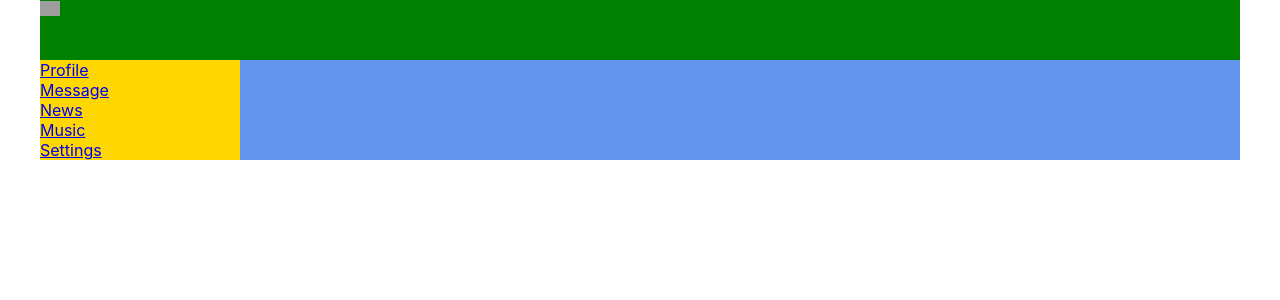
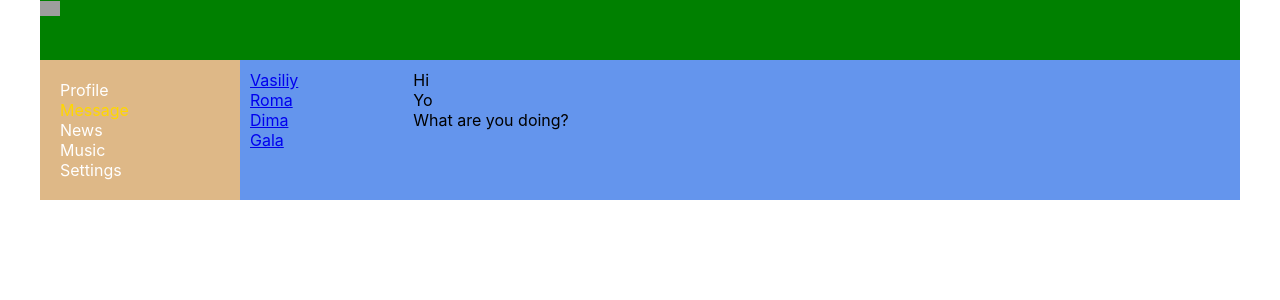
Before and after one commit to VasiliyOschepkov/react-test, a React (Create React App) app: page /dialogs in a window 1280 px wide. Shown: the top 300 px of the page. Built offline with nearby package versions, Linux system fonts and the light colour scheme; grey boxes are pictures that could not be loaded.

Commit message:
change components dialogs, profile, posts

```diff
--- a/src/App.js
+++ b/src/App.js
@@ -19,14 +19,12 @@ function App() {
                 <Navbar/>
                 <div className="content">
                     <Routes>
-                        <Route path="/dialog" element={<Dialogs/>}/>
+                        <Route path="/dialogs/*" element={<Dialogs/>}/>
                         <Route path='/profile' element={<Profile/>}/>
                         <Route path='/news' element={<News/>}/>
                         <Route path='/music' element={<Music/>}/>
                         <Route path='/settings' element={<Settings/>}/>
-
                     </Routes>
-
                 </div>
             </div>
       </BrowserRouter>
--- a/src/components/Dialogs/Dialogs.jsx
+++ b/src/components/Dialogs/Dialogs.jsx
@@ -1,10 +1,42 @@
 import React from 'react'
 import css from './Dialogs.module.css'
+import {NavLink} from "react-router-dom";
 
 const Dialogs = () => {
     return (
-        <div>
-            Dialogs
+        <div className={css.dialogs}>
+            <div className={css.dialogsItem}>
+                <DialogsItem id='1' name='Vasiliy'/>
+                <DialogsItem id='1' name='Roma'/>
+                <DialogsItem id='1' name='Dima'/>
+                <DialogsItem id='1' name='Gala'/>
+            </div>
+
+            <div className={css.messages}>
+                <Message value='Hi'/>
+                <Message value='Yo'/>
+                <Message value='What are you doing?'/>
+            </div>
+        </div>
+    );
+}
+
+const DialogsItem = (props) => {
+    let path = "/dialogs/" + props.id
+
+    return (
+        <div className={css.dialog + ' ' + css.active}>
+            <NavLink to={path}>
+                {props.name}
+            </NavLink>
+        </div>
+    );
+}
+
+const Message = (props) => {
+    return (
+        <div className={css.message}>
+            {props.value}
         </div>
     );
 }
--- a/src/components/Dialogs/Dialogs.module.css
+++ b/src/components/Dialogs/Dialogs.module.css
@@ -0,0 +1,25 @@
+.dialogs {
+    display: grid;
+    grid-template-columns: 2fr 10fr;
+    padding: 10px;
+}
+
+.dialogsItem {
+
+}
+
+.dialogsItem .active {
+    color: gold;
+}
+
+.dialog {
+
+}
+
+.messages {
+
+}
+
+.message {
+
+}
--- a/src/components/Navbar/Navbar.jsx
+++ b/src/components/Navbar/Navbar.jsx
@@ -1,38 +1,39 @@
 import React from 'react'
 import css from './Navbar.module.css'
+import {NavLink} from "react-router-dom";
 
 const Navbar = () => {
     return (
         <div className={css.nav}>
 
-            <div className={`${css.item} ${css.active}`}>
-                <a href="/profile">
+            <div className={css.item}>
+                <NavLink to="/profile" className={navData => navData.isActive ? css.active : css.item}>
                     Profile
-                </a>
+                </NavLink>
             </div>
 
             <div className={css.item}>
-                <a href="/dialog">
+                <NavLink to="/dialogs" className={navData => navData.isActive ? css.active : css.item}>
                     Message
-                </a>
+                </NavLink>
             </div>
 
             <div className={css.item}>
-                <a href='/news'>
+                <NavLink to='/news' className={navData => navData.isActive ? css.active : css.item}>
                     News
-                </a>
+                </NavLink>
             </div>
 
             <div className={css.item}>
-                <a href='/music'>
+                <NavLink to='/music' className={({isActive}) => (isActive ? css.active : css.item)}>
                     Music
-                </a>
+                </NavLink>
             </div>
 
             <div className={css.item}>
-                <a href='/settings'>
+                <NavLink to='/settings' className={navData => navData.isActive ? css.active : css.item}>
                     Settings
-                </a>
+                </NavLink>
             </div>
 
         </div>
--- a/src/components/Navbar/Navbar.module.css
+++ b/src/components/Navbar/Navbar.module.css
@@ -1,12 +1,14 @@
 .nav {
     grid-area: n;
-    background-color: gold;
+    background-color: burlywood;
+    padding: 20px;
 }
 
-.item {
-    color: black;
+.item a{
+    color: white;
+    text-decoration: none;
 }
 
-.item.active {
-    color: blue;
+.item a.active{
+    color: gold;
 }
--- a/src/components/Profile/MyPosts/MyPosts.jsx
+++ b/src/components/Profile/MyPosts/MyPosts.jsx
@@ -4,11 +4,22 @@ import Post from "./Post/Post";
 
 const MyPosts = () => {
     return (
-        <div>
-            My Posts
-            <Post message='Hi 1'/>
-            <Post message='Hi 2'/>
-            <Post message='Hi 3'/>
+        <div className={css.myPostsBlock}>
+            <h3>My Posts</h3>
+
+            <div>
+                <textarea/>
+                <div>
+                    <button>Add</button>
+                </div>
+            </div>
+
+            <div className={css.posts}>
+                <Post message='Hi 1'/>
+                <Post message='Hi 2'/>
+                <Post message='Hi 3'/>
+            </div>
+
         </div>
     );
 }
--- a/src/components/Profile/MyPosts/MyPosts.module.css
+++ b/src/components/Profile/MyPosts/MyPosts.module.css
@@ -0,0 +1,7 @@
+.myPostsBlock {
+    padding: 10px;
+}
+
+.posts {
+    margin: 10px;
+}
--- a/src/components/Profile/Profile.jsx
+++ b/src/components/Profile/Profile.jsx
@@ -1,22 +1,12 @@
 import React from 'react'
 import css from './Profile.module.css'
 import MyPosts from "./MyPosts/MyPosts";
+import ProfileInfo from "./ProfileInfo/ProfileInfo";
 
 const Profile = () => {
     return (
         <div>
-            <div>
-                <img src="https://klike.net/uploads/posts/2019-07/1562069979_20.jpg"/>
-            </div>
-
-            <div>
-                ava + discription
-            </div>
-
-            <textarea/>
-            <button>Add</button>
-            <button>Other</button>
-
+            <ProfileInfo/>
             <MyPosts/>
         </div>
     );
--- /dev/null
+++ b/src/components/Profile/ProfileInfo/ProfileInfo.jsx
@@ -0,0 +1,18 @@
+import React from 'react'
+import css from './ProfileInfo.module.css'
+
+const ProfileInfo = () => {
+    return (
+        <div>
+            <div>
+                <img src="https://klike.net/uploads/posts/2019-07/1562069979_20.jpg"/>
+            </div>
+
+            <div  className={css.discription}>
+                ava + discription
+            </div>
+        </div>
+    );
+}
+
+export default ProfileInfo;
--- /dev/null
+++ b/src/components/Profile/ProfileInfo/ProfileInfo.module.css
@@ -0,0 +1,3 @@
+.discription {
+    padding: 10px;
+}
```
